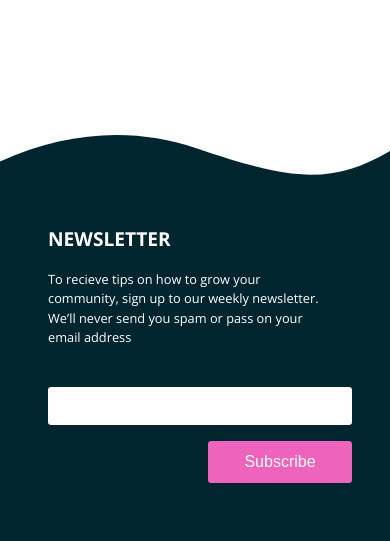
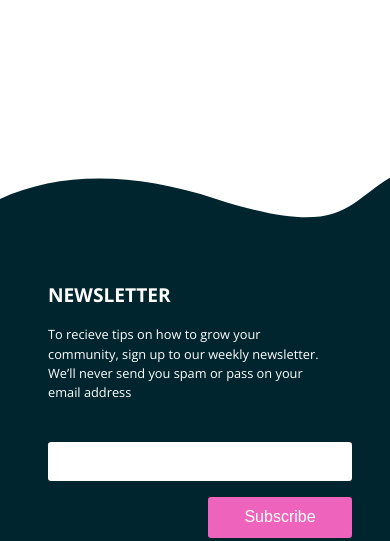
Before and after one commit to NandiniAg05/Huudle-Landing-page, a plain HTML site: page index.html in a window 390 px wide. Shown: the part 3960-4501 px from the top of the page. Drawn offline with nearby package versions, Linux system fonts and the light colour scheme.

Commit message:
third commit

```diff
--- a/index.html
+++ b/index.html
@@ -115,7 +115,10 @@
     </section>
 
     <section>
-        <div><img src="./images/bg-footer-top-desktop.svg" alt=""></div>
+        <div>
+            <div class="img-resp"><img src="./images/bg-footer-top-desktop.svg" alt=""></div>
+            <div class="img-respb"><img src="./images/bg-footer-top-mobile.svg" alt=""></div>
+        </div>
         <div class="footer">
             <div class="left">
                 <div class="left-up">
```
